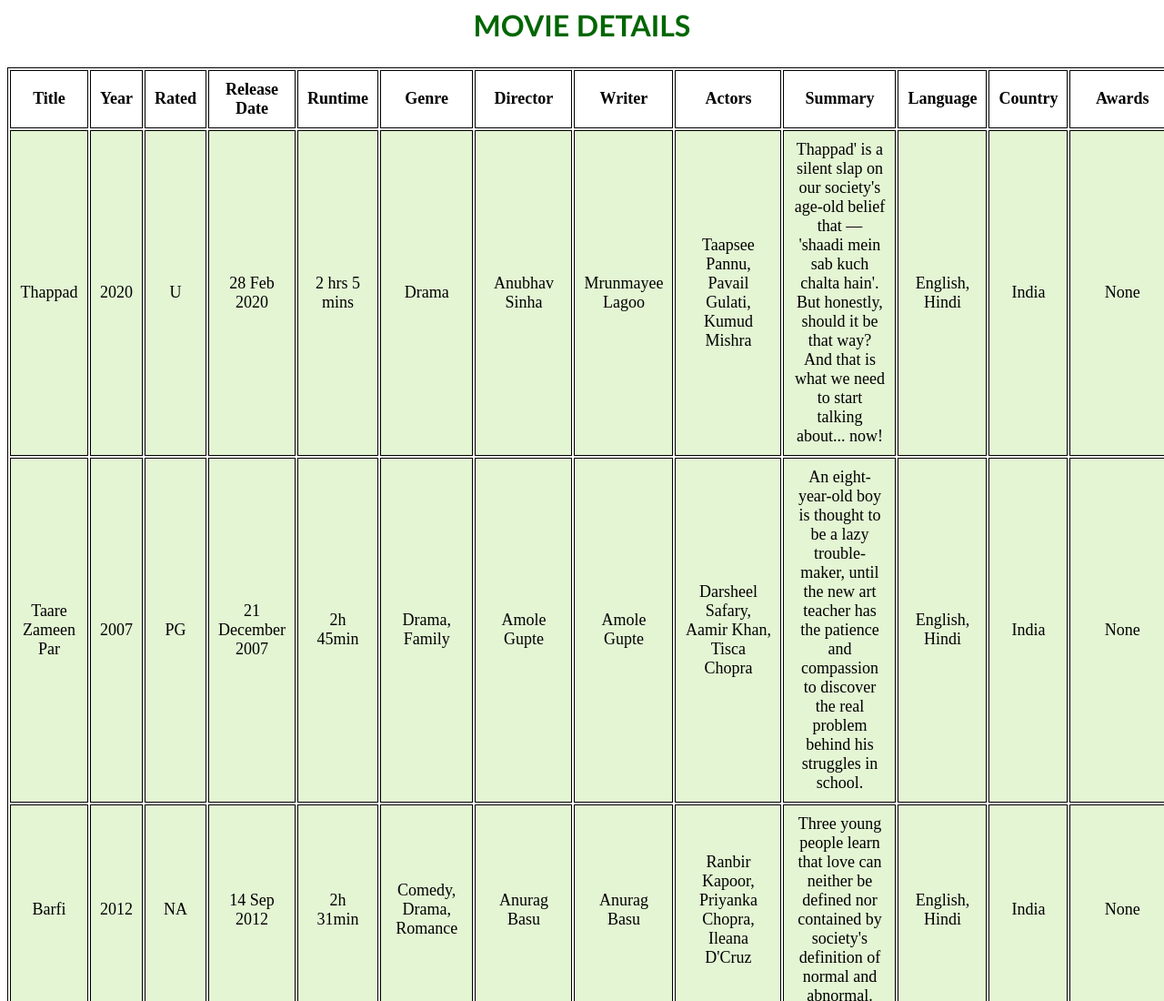
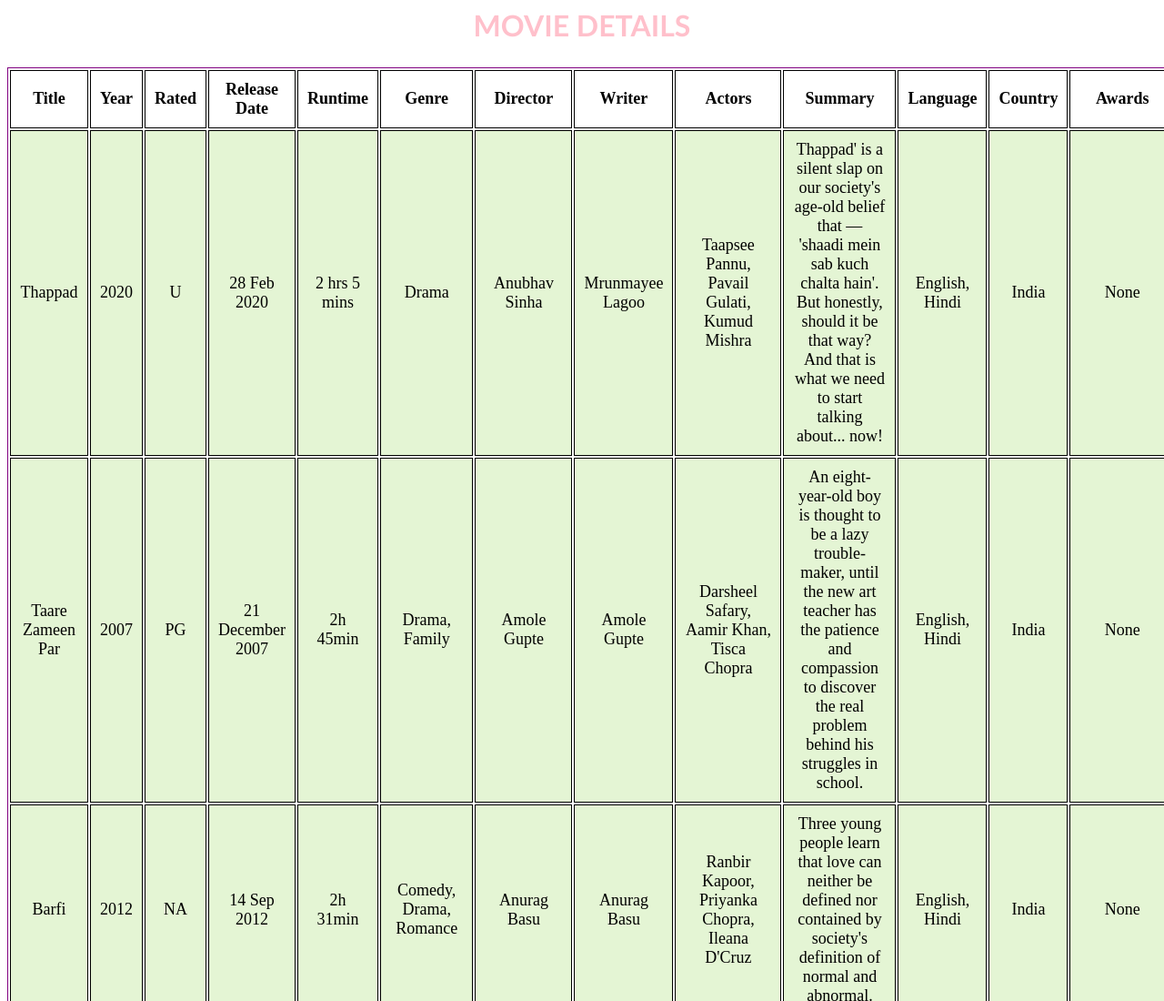
Before and after one commit to warren63/json, a plain HTML site: page index.html in a window 1280 px wide. Shown: the top 1100 px of the page at 91% size. Drawn offline with nearby package versions, Linux system fonts and the light colour scheme.

Commit message:
Update index.html

```diff
--- a/index.html
+++ b/index.html
@@ -9,12 +9,12 @@
         table {
             margin: 0 auto;
             font-size: large;
-            border: 1px solid black;
+            border: 1px solid purple;
         }
 
         h1 {
             text-align: center;
-            color: #006600;
+            color: pink;
             font-size: xx-large;
             font-family: 'Gill Sans',
                 'Gill Sans MT', ' Calibri',
```
